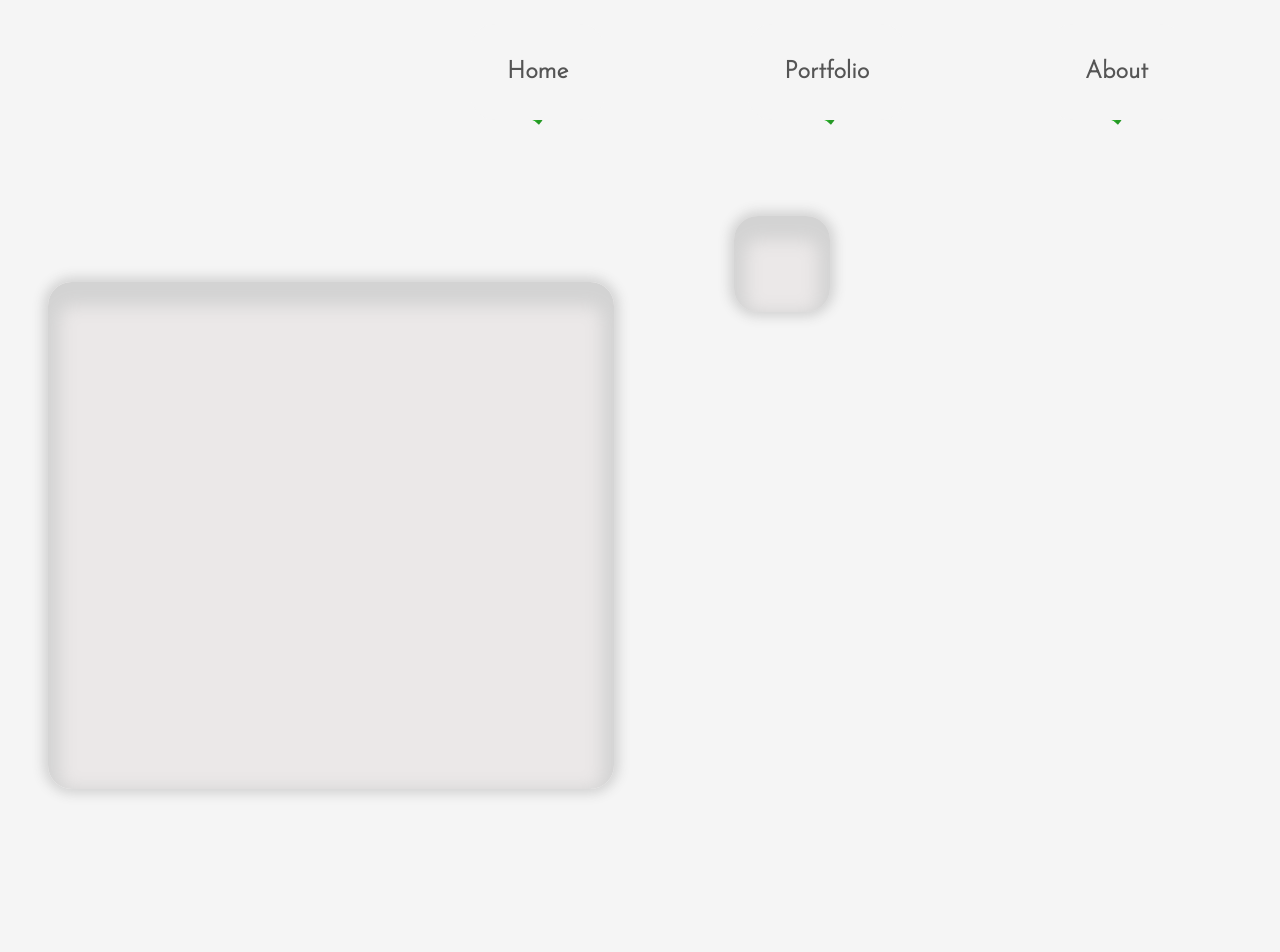
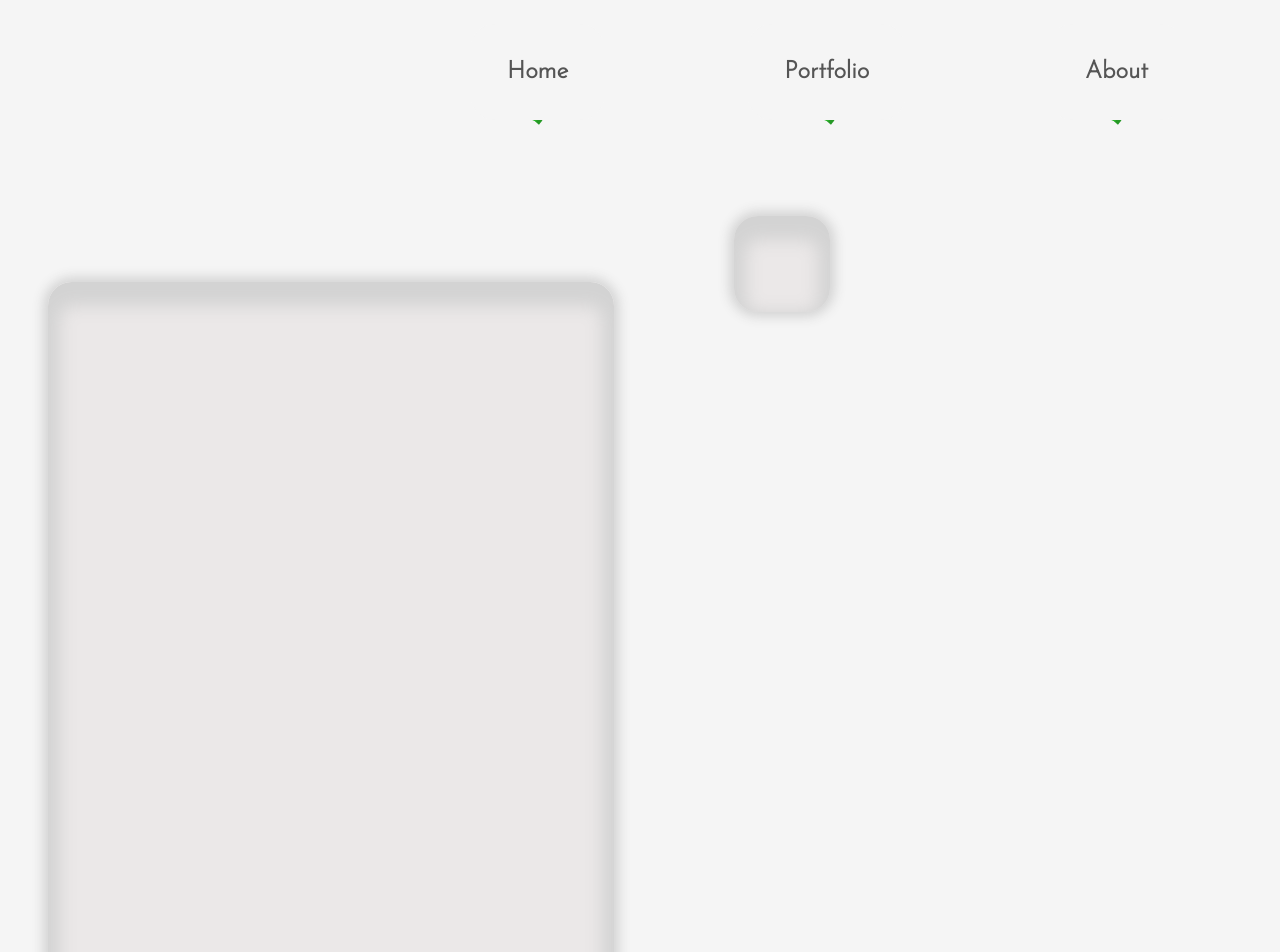
Before and after one commit to ConHiggins/conor-higgins-portfolio, a React (Create React App) app: page / in a window 1280 px wide. Shown: the top 952 px of the page. Built offline with nearby package versions, Linux system fonts and the light colour scheme.

Commit message:
mobile styling tweaks

```diff
--- a/src/Components/Showcase/Showcase.scss
+++ b/src/Components/Showcase/Showcase.scss
@@ -1,5 +1,96 @@
 
 
+
+
+
+@media screen and (min-width:320px) {
+
+
+    .showcase__project{
+        display: flex;
+        flex-direction: column;
+        align-items: center;
+        width: 75vw;
+        height: auto;
+        margin: 0;
+        padding: 1rem;
+        border-radius: 1rem;
+        background-color: rgb(235, 232, 232);
+        box-shadow: 0 0.5rem 0.7rem 0.5rem lightgray inset, 0 0 0.5rem 0.2rem lightgray;
+        animation: 0.8s ease spread;
+        text-align: center;
+
+        &-title{
+            font-size: 1.5rem;
+            margin: 1rem;
+            background: none;
+            animation: 1s ease fade-in
+
+        }
+        &-img{
+            width: 10rem;
+            height: auto;
+            border-radius: 1rem;
+            box-shadow: 0 0.7rem 1rem 0.5rem lightgray inset, 0 0 1rem 1rem lightgray;
+            padding: 2rem;
+            animation: 1s ease fade-in
+
+        }
+        &-tagline{
+            font-size: 1.2rem;
+            background: none;
+            animation: 1s ease fade-in;
+            width: 90%;
+        }
+        &__button-wrapper{
+            font-size: 1.2rem;
+            background: none;
+            animation: 1s ease fade-in
+        }
+    }
+}
+
+@media screen and (min-width:768px) {
+
+
+    .showcase__project{
+        display: flex;
+        flex-direction: column;
+        align-items: center;
+        width: 40vw;
+        height: auto;
+        margin: 4rem;
+        padding: 2rem;
+        border-radius: 1rem;
+        background-color: rgb(235, 232, 232);
+        box-shadow: 0 0.5rem 0.7rem 0.5rem lightgray inset, 0 0 0.5rem 0.2rem lightgray;
+        animation: 0.8s ease spread;
+
+        &-title{
+            font-size: 2rem;
+            margin: 2rem;
+            background: none;
+            animation: 1s ease fade-in
+        }
+        &-img{
+            width: 20rem;
+            height: auto;
+            border-radius: 1rem;
+            box-shadow: 0 0.7rem 1rem 0.5rem lightgray inset, 0 0 1rem 1rem lightgray;
+            padding: 2rem;
+            animation: 1s ease fade-in
+
+        }
+        &-tagline{
+            background: none;
+            animation: 1s ease fade-in
+        }
+        &__button-wrapper{
+            background: none;
+            animation: 1s ease fade-in
+        }
+    }
+}
 
 @media screen and (min-width:1024px) {
 
--- a/src/Components/_Home.scss
+++ b/src/Components/_Home.scss
@@ -13,7 +13,6 @@
      box-shadow: 0 0.5rem 0.7rem 0.5rem lightgray inset, 0 0 0.5rem 0.2rem lightgray;
     margin: 1rem;
     animation: 0.8s ease spread;
-    height: 70vh;
     z-index: 1;
 
 }
@@ -90,7 +89,7 @@
             padding: 1rem;
             border-radius: 1rem;
             background-color: whitesmoke;
-            box-shadow: 0 0.5rem 0.7rem 0.5rem lightgray, 0 0 0.5rem 0.2rem lightgray inset;
+            box-shadow: 0 0.5rem 0.7rem 0.5rem rgba(211, 211, 211,0.8), 0 0 0.5rem 0.2rem lightgray inset;
             u{
                 text-underline-offset: 1rem;
                 font-size: 2rem;
```
Also changed, not shown: 14 other files (tests, documents, lock files or other folders).
